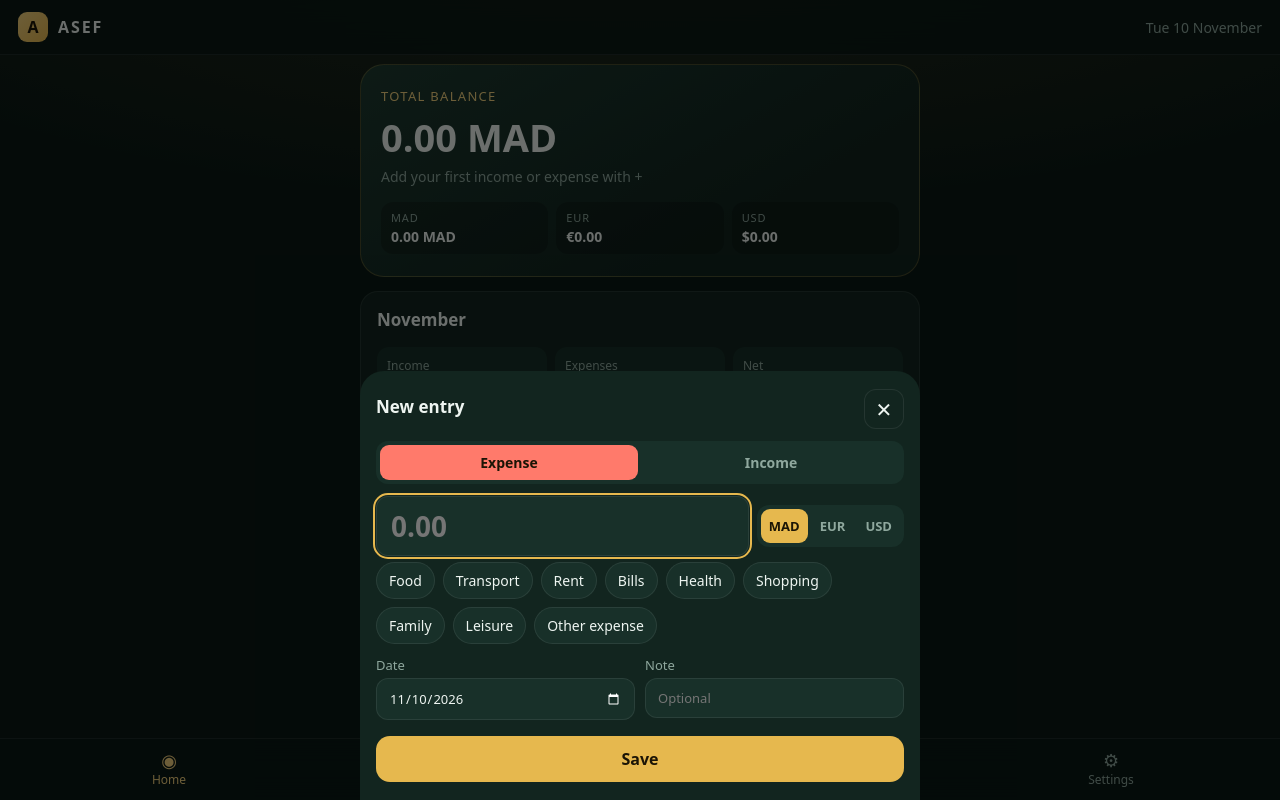
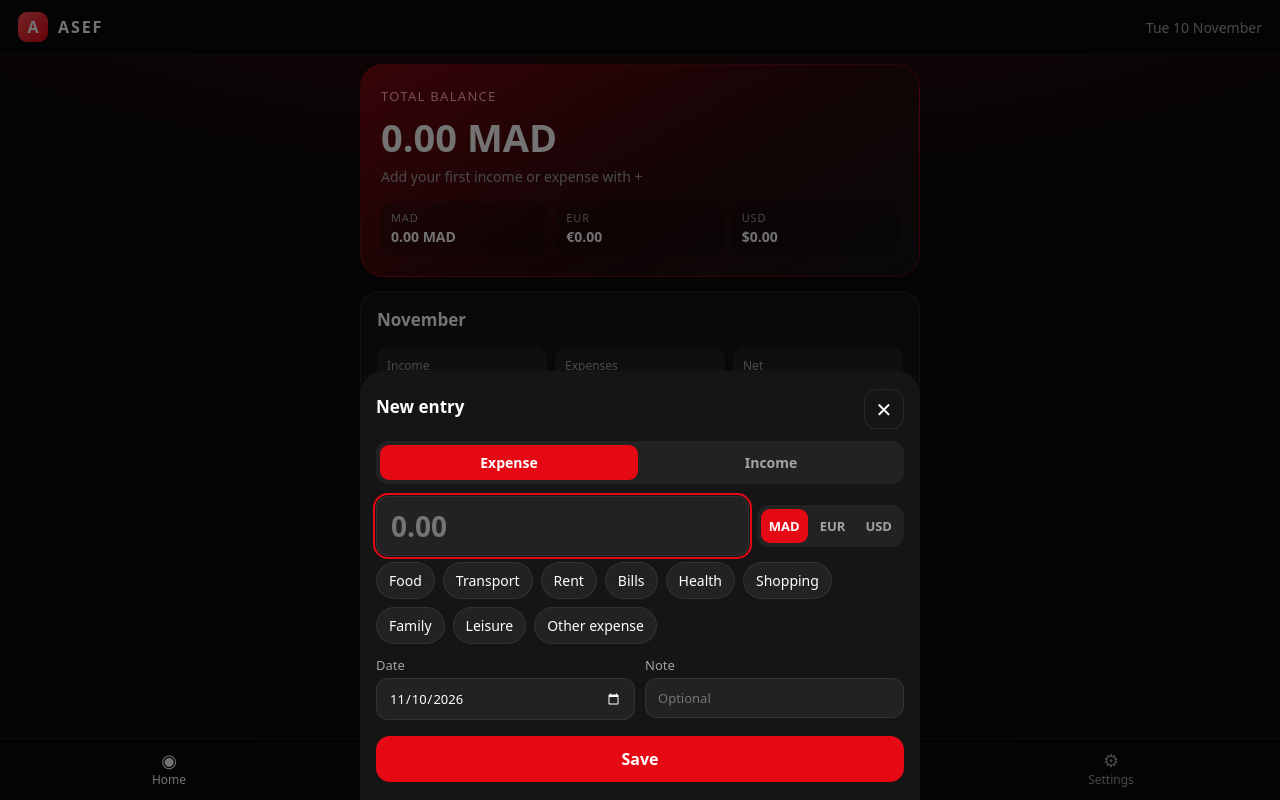
Before and after one commit to aelfqier/ASEF, a website: page www/index.html in a window 1280 px wide. Both pictures are taken after a click on the button "Add income or expense". Drawn offline with Linux system fonts and the light colour scheme.

Commit message:
Switch ASEF to a black and red look
Co-Authored-By: Claude Opus 5.5 <noreply@anthropic.com>
Claude-Session: https://claude.ai/code/session_01AQL5aJt6oLx9sQG6q9zE2x

```diff
--- a/capacitor.config.json
+++ b/capacitor.config.json
@@ -2,5 +2,5 @@
   "appId": "io.github.aelfqier.asef",
   "appName": "ASEF",
   "webDir": "www",
-  "backgroundColor": "#0b1915"
+  "backgroundColor": "#0a0a0a"
 }
--- a/www/css/app.css
+++ b/www/css/app.css
@@ -1,17 +1,17 @@
-/* ASEF look: deep green and gold, for money that grows. */
+/* ASEF look: black with a bold red accent. */
 :root {
   --sa-top: max(env(safe-area-inset-top, 0px), var(--safe-area-inset-top, 0px));
   --sa-bottom: max(env(safe-area-inset-bottom, 0px), var(--safe-area-inset-bottom, 0px));
   --font: system-ui, -apple-system, "Segoe UI", Roboto, sans-serif;
-  --bg: #0b1915; --surface: #12251f; --surface-2: #183029; --line: rgba(255,255,255,.08);
-  --fg: #eef5f1; --muted: #8fa89e; --gold: #e6b84e; --gold-2: #f3d27e;
-  --in: #4fd39a; --out: #ff7a6b; --radius: 18px;
+  --bg: #0a0a0a; --surface: #151515; --surface-2: #222222; --line: rgba(255,255,255,.08);
+  --fg: #ffffff; --muted: #a3a3a3; --gold: #e50914; --gold-2: #ff4d55;
+  --in: #46d369; --out: #ff6b6b; --radius: 18px;
   color-scheme: dark;
 }
 * { box-sizing: border-box; -webkit-tap-highlight-color: transparent; }
 html, body { margin: 0; background: var(--bg); color: var(--fg); font-family: var(--font); font-size: 16px; }
 body { padding: calc(var(--sa-top) + 64px) 16px calc(var(--sa-bottom) + 96px); min-height: 100vh;
-  background: radial-gradient(120% 60% at 50% -10%, rgba(230,184,78,.12), transparent 60%), var(--bg); }
+  background: radial-gradient(120% 60% at 50% -10%, rgba(229,9,20,.22), transparent 60%), var(--bg); }
 button { font: inherit; color: inherit; background: none; border: 0; cursor: pointer; }
 input, select { font: inherit; color: var(--fg); background: var(--surface-2); border: 1px solid var(--line); border-radius: 12px; padding: 10px 12px; min-width: 0; }
 input:focus, select:focus { outline: 2px solid var(--gold); outline-offset: 1px; }
@@ -22,15 +22,15 @@ h3 { font-size: 15px; margin: 0; }
 main { max-width: 560px; margin: 0 auto; }
 
 .top { position: fixed; inset: 0 0 auto; z-index: 5; display: flex; justify-content: space-between; align-items: center;
-  padding: calc(var(--sa-top) + 12px) 18px 12px; background: rgba(11,25,21,.86); backdrop-filter: blur(12px); border-bottom: 1px solid var(--line); }
+  padding: calc(var(--sa-top) + 12px) 18px 12px; background: rgba(10,10,10,.9); backdrop-filter: blur(12px); border-bottom: 1px solid var(--line); }
 .brand { display: flex; gap: 10px; align-items: center; font-weight: 800; letter-spacing: .12em; }
-.mark { width: 30px; height: 30px; border-radius: 9px; display: grid; place-items: center; color: #1b1405; font-weight: 900; letter-spacing: 0;
+.mark { width: 30px; height: 30px; border-radius: 9px; display: grid; place-items: center; color: #ffffff; font-weight: 900; letter-spacing: 0;
   background: linear-gradient(135deg, var(--gold-2), var(--gold)); }
 .top-date { color: var(--muted); font-size: 14px; }
 
 .hero { padding: 22px 20px; border-radius: 24px; margin-bottom: 14px;
-  background: linear-gradient(150deg, #1d3a30, #11241e 70%); border: 1px solid rgba(230,184,78,.25); }
-.hero-label { color: var(--gold-2); font-size: 13px; text-transform: uppercase; letter-spacing: .1em; }
+  background: linear-gradient(150deg, #7a0a10, #2a0a0c 55%, #141414); border: 1px solid rgba(229,9,20,.35); }
+.hero-label { color: #ffb3b6; font-size: 13px; text-transform: uppercase; letter-spacing: .1em; }
 .hero-amount { font-size: 38px; font-weight: 800; margin: 6px 0 4px; font-variant-numeric: tabular-nums; }
 .hero-sub { color: var(--muted); font-size: 14px; }
 .cur-row { display: flex; gap: 8px; margin-top: 16px; flex-wrap: wrap; }
@@ -41,13 +41,13 @@ main { max-width: 560px; margin: 0 auto; }
 .card { background: var(--surface); border: 1px solid var(--line); border-radius: var(--radius); padding: 16px; margin-bottom: 14px; }
 .card-head { display: flex; justify-content: space-between; align-items: baseline; margin-bottom: 10px; }
 .card-head .muted { margin: 0; }
-.link { color: var(--gold); font-size: 14px; }
+.link { color: var(--gold-2); font-size: 14px; }
 
 .flow { display: grid; grid-template-columns: repeat(3, 1fr); gap: 8px; }
 .flow-item { background: var(--surface-2); border-radius: 12px; padding: 10px; display: flex; flex-direction: column; gap: 4px; min-width: 0; }
 .flow-item span { font-size: 12px; color: var(--muted); }
 .flow-item strong { font-size: 14px; font-variant-numeric: tabular-nums; overflow-wrap: anywhere; }
-.flow-item.in strong { color: var(--in); } .flow-item.out strong { color: var(--out); } .flow-item.net strong { color: var(--gold-2); }
+.flow-item.in strong { color: var(--in); } .flow-item.out strong { color: var(--out); } .flow-item.net strong { color: var(--fg); }
 .cats { margin-top: 12px; display: grid; gap: 8px; }
 .cat-bar { display: grid; grid-template-columns: 96px 1fr auto; gap: 10px; align-items: center; font-size: 14px; }
 .cat-bar strong { font-size: 13px; font-variant-numeric: tabular-nums; }
@@ -69,14 +69,14 @@ main { max-width: 560px; margin: 0 auto; }
 
 .seg { display: flex; background: var(--surface-2); border-radius: 12px; padding: 4px; gap: 4px; margin-bottom: 12px; }
 .seg button { flex: 1; padding: 8px 6px; border-radius: 9px; font-size: 14px; color: var(--muted); font-weight: 600; }
-.seg button.on { background: var(--gold); color: #1b1405; }
+.seg button.on { background: var(--gold); color: #ffffff; }
 .period-nav { display: flex; align-items: center; justify-content: space-between; margin-bottom: 12px; font-weight: 700; }
 .icon-btn { width: 40px; height: 40px; border-radius: 12px; background: var(--surface); border: 1px solid var(--line); font-size: 20px; }
 .day .card-head { margin-bottom: 4px; }
 
 .chips { display: flex; flex-wrap: wrap; gap: 8px; margin-bottom: 12px; }
 .chip { padding: 8px 12px; border-radius: 999px; background: var(--surface-2); border: 1px solid var(--line); font-size: 14px; display: inline-flex; gap: 6px; align-items: center; }
-.chip.on { background: var(--gold); color: #1b1405; border-color: transparent; font-weight: 700; }
+.chip.on { background: var(--gold); color: #ffffff; border-color: transparent; font-weight: 700; }
 .chip-x { font-size: 12px; color: var(--muted); padding: 0 2px; }
 .chip-x:disabled { opacity: .3; cursor: default; }
 h3.sub { font-size: 13px; color: var(--muted); text-transform: uppercase; letter-spacing: .08em; margin: 14px 0 8px; }
@@ -84,26 +84,26 @@ h3.sub { font-size: 13px; color: var(--muted); text-transform: uppercase; letter
 .rate { display: flex; align-items: center; gap: 8px; margin: 8px 0; }
 .rate input { width: 110px; }
 
-.btn { background: var(--gold); color: #1b1405; font-weight: 800; padding: 12px 20px; border-radius: 14px; }
+.btn { background: var(--gold); color: #ffffff; font-weight: 800; padding: 12px 20px; border-radius: 14px; }
 .btn.small { padding: 8px 14px; }
-.btn.ghost { background: transparent; color: var(--gold); border: 1px solid rgba(230,184,78,.4); }
+.btn.ghost { background: transparent; color: var(--gold-2); border: 1px solid rgba(229,9,20,.55); }
 .btn.danger.ghost { color: var(--out); border-color: rgba(255,122,107,.4); }
 
 .tabs { position: fixed; inset: auto 0 0; z-index: 5; display: grid; grid-template-columns: 1fr 1fr 1fr 1fr; align-items: center;
-  padding: 8px 12px calc(var(--sa-bottom) + 8px); background: rgba(11,25,21,.92); backdrop-filter: blur(12px); border-top: 1px solid var(--line); }
+  padding: 8px 12px calc(var(--sa-bottom) + 8px); background: rgba(10,10,10,.95); backdrop-filter: blur(12px); border-top: 1px solid var(--line); }
 .tabs button { display: flex; flex-direction: column; align-items: center; gap: 2px; font-size: 12px; color: var(--muted); padding: 4px; }
-.tabs button.on { color: var(--gold-2); }
+.tabs button.on { color: var(--fg); }
 .ti { font-size: 18px; line-height: 1; }
-.tabs .add-btn { order: 2; justify-self: center; width: 58px; height: 58px; border-radius: 20px; margin-top: -26px; font-size: 32px; font-weight: 400; color: #1b1405;
-  background: linear-gradient(135deg, var(--gold-2), var(--gold)); box-shadow: 0 8px 24px rgba(230,184,78,.35); }
+.tabs .add-btn { order: 2; justify-self: center; width: 58px; height: 58px; border-radius: 20px; margin-top: -26px; font-size: 32px; font-weight: 400; color: #ffffff;
+  background: linear-gradient(135deg, var(--gold-2), var(--gold)); box-shadow: 0 8px 24px rgba(229,9,20,.45); }
 .tabs [data-go="home"] { order: 1; } .tabs [data-go="history"] { order: 3; } .tabs [data-go="settings"] { order: 4; }
 
 .sheet { width: 100%; max-width: 560px; margin: auto auto 0; border: 0; padding: 18px 16px calc(var(--sa-bottom) + 18px); border-radius: 24px 24px 0 0;
   background: var(--surface); color: var(--fg); max-height: 92vh; }
 .sheet::backdrop { background: rgba(0,0,0,.55); }
 .sheet-head { display: flex; justify-content: space-between; align-items: center; margin-bottom: 12px; }
-.sheet[data-type="income"] .type-seg button.on { background: var(--in); }
-.sheet[data-type="expense"] .type-seg button.on { background: var(--out); }
+.sheet[data-type="income"] .type-seg button.on { background: var(--in); color: #0a0a0a; }
+.sheet[data-type="expense"] .type-seg button.on { background: var(--gold); }
 .amount-row { display: flex; gap: 8px; align-items: center; margin-bottom: 6px; }
 .amount-row input { flex: 1; font-size: 28px; font-weight: 800; padding: 10px 14px; font-variant-numeric: tabular-nums; }
 .cur-seg { margin: 0; flex: none; }
@@ -116,6 +116,6 @@ h3.sub { font-size: 13px; color: var(--muted); text-transform: uppercase; letter
 .err { color: var(--out); font-size: 13px; margin: 0 0 10px; }
 
 .toast { position: fixed; left: 50%; transform: translateX(-50%); bottom: calc(var(--sa-bottom) + 92px); z-index: 20; display: flex; gap: 14px; align-items: center;
-  background: #f3efe2; color: #1b1405; padding: 10px 16px; border-radius: 14px; font-size: 14px; box-shadow: 0 8px 24px rgba(0,0,0,.4); max-width: calc(100% - 32px); }
-.toast button { color: #8a5a00; font-weight: 800; }
+  background: #f5f5f5; color: #111; padding: 10px 16px; border-radius: 14px; font-size: 14px; box-shadow: 0 8px 24px rgba(0,0,0,.4); max-width: calc(100% - 32px); }
+.toast button { color: var(--gold); font-weight: 800; }
 [hidden] { display: none !important; }
--- a/www/index.html
+++ b/www/index.html
@@ -4,7 +4,7 @@
 <meta charset="utf-8">
 <meta http-equiv="Content-Security-Policy" content="default-src 'self'; script-src 'self'; style-src 'self' 'unsafe-inline'; img-src 'self' data: blob:; connect-src 'self'; object-src 'none'; base-uri 'none'">
 <meta name="viewport" content="width=device-width, initial-scale=1, viewport-fit=cover">
-<meta name="theme-color" content="#0d1f1a">
+<meta name="theme-color" content="#0a0a0a">
 <title>ASEF</title>
 <link rel="stylesheet" href="css/app.css">
 </head>
```
